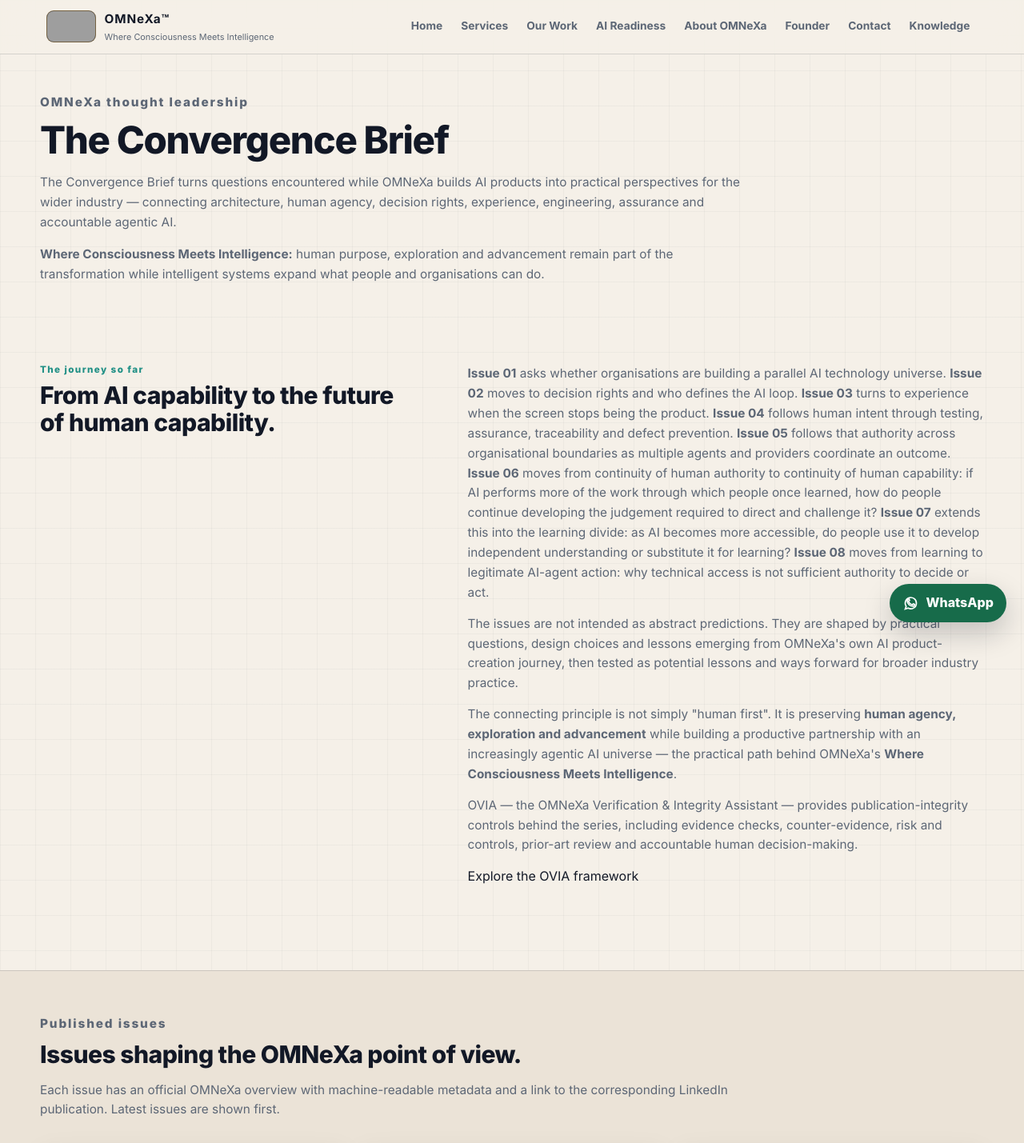
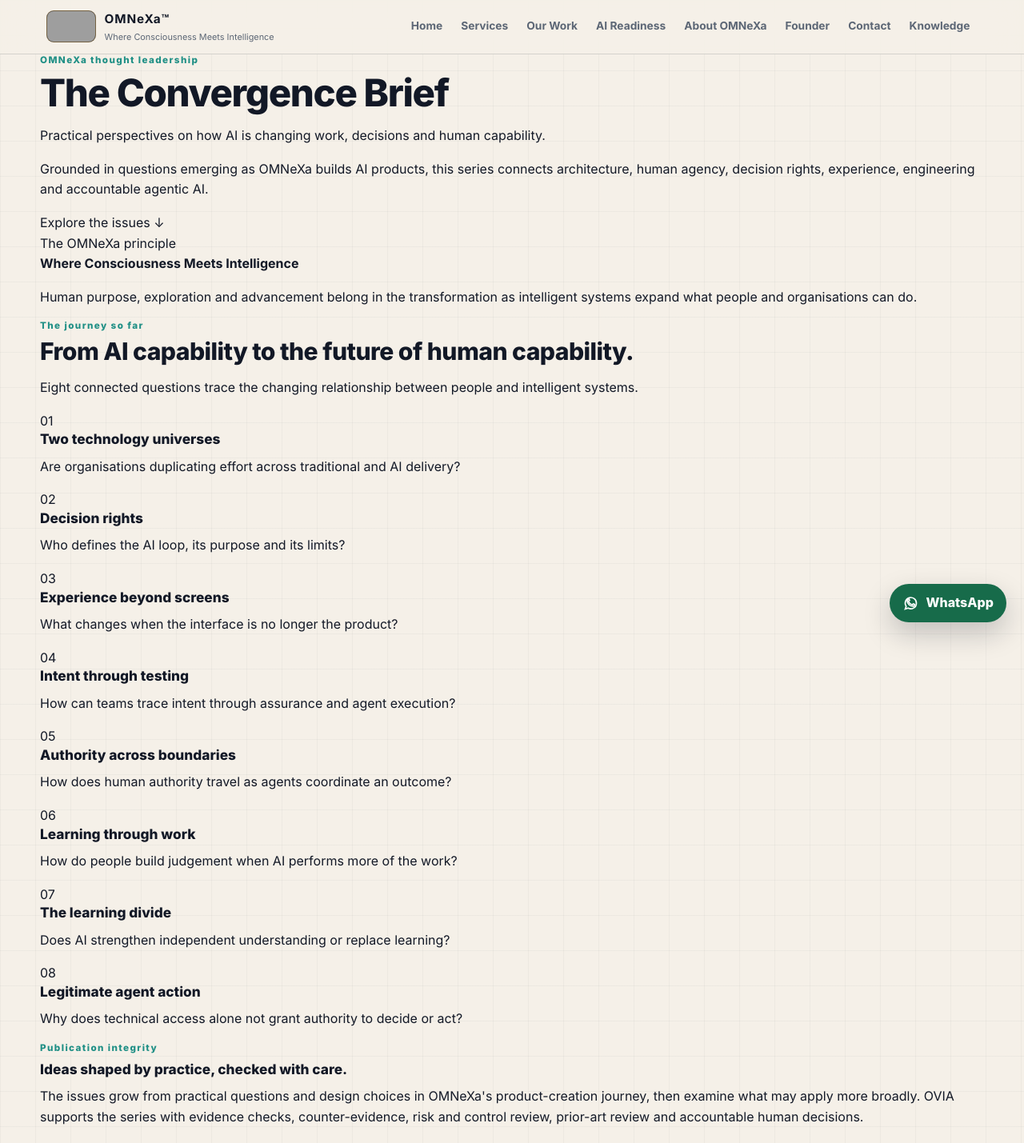
Before and after one commit to HumanSamaritan/OMNEXAFuture, a Next.js app: page /convergence-brief in a window 1280 px wide. Shown: the top 1429 px of the page at 80% size. Built offline with nearby package versions, Linux system fonts and the light colour scheme; grey boxes are pictures that could not be loaded.

Commit message:
Refresh Convergence Brief editorial page layout

```diff
--- a/app/convergence-brief/page.tsx
+++ b/app/convergence-brief/page.tsx
@@ -90,52 +90,54 @@ export default async function ConvergenceBriefPage() {
         dangerouslySetInnerHTML={{ __html: JSON.stringify(collectionSchema) }}
       />
 
-      <section className="page-hero section-shell aligned-section">
-        <p className="eyebrow">OMNeXa thought leadership</p>
-        <h1>The Convergence Brief</h1>
-        <p>
-          The Convergence Brief turns questions encountered while OMNeXa builds AI products into practical
-          perspectives for the wider industry — connecting architecture, human agency, decision rights,
-          experience, engineering, assurance and accountable agentic AI.
-        </p>
-        <p>
-          <strong>Where Consciousness Meets Intelligence:</strong> human purpose, exploration and advancement
-          remain part of the transformation while intelligent systems expand what people and organisations can do.
-        </p>
+      <section className="cb-hero">
+        <div className="section-shell cb-hero-inner">
+          <div className="cb-hero-copy">
+            <p className="eyebrow">OMNeXa thought leadership</p>
+            <h1>The Convergence Brief</h1>
+            <p className="cb-lede">
+              Practical perspectives on how AI is changing work, decisions and human capability.
+            </p>
+            <p className="cb-intro">
+              Grounded in questions emerging as OMNeXa builds AI products, this series connects
+              architecture, human agency, decision rights, experience, engineering and accountable
+              agentic AI.
+            </p>
+            <a className="cb-text-link" href="#published-issues">Explore the issues <span aria-hidden="true">↓</span></a>
+          </div>
+          <aside className="cb-principle">
+            <span className="cb-principle-label">The OMNeXa principle</span>
+            <p><strong>Where Consciousness Meets Intelligence</strong></p>
+            <p>Human purpose, exploration and advancement belong in the transformation as intelligent systems expand what people and organisations can do.</p>
+          </aside>
+        </div>
       </section>
 
-      <section className="section-shell split-section aligned-section">
-        <div>
+      <section className="section-shell cb-journey">
+        <div className="cb-journey-heading">
           <p className="eyebrow">The journey so far</p>
           <h2>From AI capability to the future of human capability.</h2>
+          <p>Eight connected questions trace the changing relationship between people and intelligent systems.</p>
         </div>
-        <div className="copy-stack">
-          <p>
-            <strong>Issue 01</strong> asks whether organisations are building a parallel AI technology universe.{" "}
-            <strong>Issue 02</strong> moves to decision rights and who defines the AI loop.{" "}
-            <strong>Issue 03</strong> turns to experience when the screen stops being the product.{" "}
-            <strong>Issue 04</strong> follows human intent through testing, assurance, traceability and defect prevention.{" "}
-            <strong>Issue 05</strong> follows that authority across organisational boundaries as multiple agents and providers coordinate an outcome.{" "}
-            <strong>Issue 06</strong> moves from continuity of human authority to continuity of human capability: if AI performs more of the work through which people once learned, how do people continue developing the judgement required to direct and challenge it?{" "}
-            <strong>Issue 07</strong> extends this into the learning divide: as AI becomes more accessible, do people use it to develop independent understanding or substitute it for learning?{" "}
-            <strong>Issue 08</strong> moves from learning to legitimate AI-agent action: why technical access is not sufficient authority to decide or act.
-          </p>
-          <p>
-            The issues are not intended as abstract predictions. They are shaped by practical questions, design
-            choices and lessons emerging from OMNeXa&apos;s own AI product-creation journey, then tested as
-            potential lessons and ways forward for broader industry practice.
-          </p>
-          <p>
-            The connecting principle is not simply &quot;human first&quot;. It is preserving <strong>human agency,
-            exploration and advancement</strong> while building a productive partnership with an increasingly
-            agentic AI universe — the practical path behind OMNeXa&apos;s <strong>Where Consciousness Meets Intelligence</strong>.
-          </p>
-          <p>
-            OVIA — the OMNeXa Verification & Integrity Assistant — provides publication-integrity controls
-            behind the series, including evidence checks, counter-evidence, risk and controls, prior-art
-            review and accountable human decision-making.
-          </p>
-          <a href="/ovia">Explore the OVIA framework</a>
+        <div className="cb-issue-journey">
+          <article><span>01</span><h3>Two technology universes</h3><p>Are organisations duplicating effort across traditional and AI delivery?</p></article>
+          <article><span>02</span><h3>Decision rights</h3><p>Who defines the AI loop, its purpose and its limits?</p></article>
+          <article><span>03</span><h3>Experience beyond screens</h3><p>What changes when the interface is no longer the product?</p></article>
+          <article><span>04</span><h3>Intent through testing</h3><p>How can teams trace intent through assurance and agent execution?</p></article>
+          <article><span>05</span><h3>Authority across boundaries</h3><p>How does human authority travel as agents coordinate an outcome?</p></article>
+          <article><span>06</span><h3>Learning through work</h3><p>How do people build judgement when AI performs more of the work?</p></article>
+          <article><span>07</span><h3>The learning divide</h3><p>Does AI strengthen independent understanding or replace learning?</p></article>
+          <article><span>08</span><h3>Legitimate agent action</h3><p>Why does technical access alone not grant authority to decide or act?</p></article>
+        </div>
+        <div className="cb-integrity-note">
+          <div>
+            <p className="eyebrow">Publication integrity</p>
+            <h3>Ideas shaped by practice, checked with care.</h3>
+          </div>
+          <div>
+            <p>The issues grow from practical questions and design choices in OMNeXa's product-creation journey, then examine what may apply more broadly. OVIA supports the series with evidence checks, counter-evidence, risk and control review, prior-art review and accountable human decisions.</p>
+            <a href="/ovia">Explore the OVIA framework <span aria-hidden="true">→</span></a>
+          </div>
         </div>
       </section>
 
```
